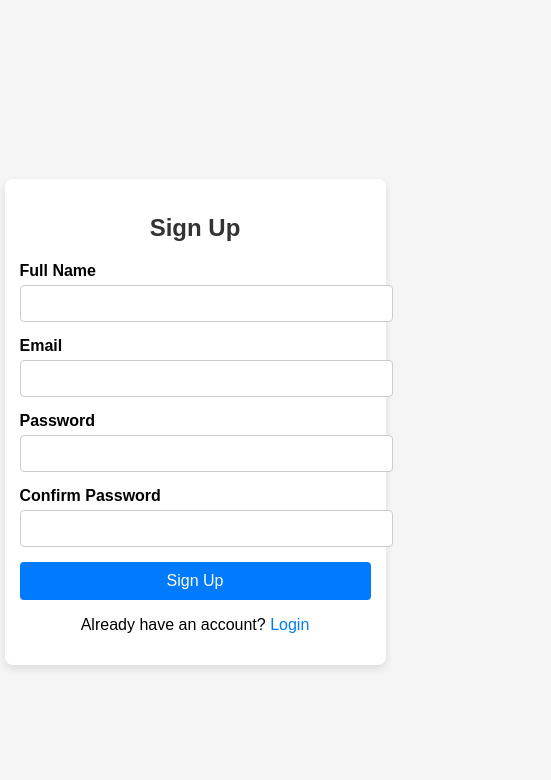
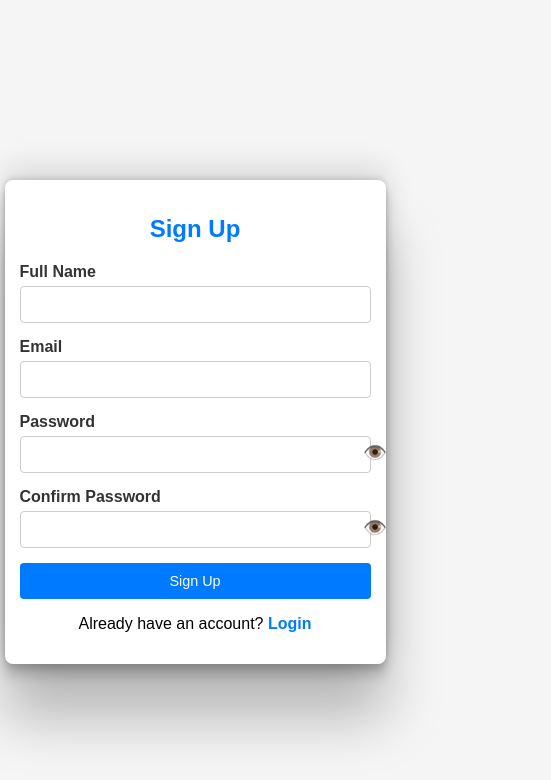
Before and after one commit to Prakash1256/Assignment, a plain HTML site: page index.html in a window 390 px wide. Both pictures are taken after a click on the link "Sign Up". Shown: the whole page, 551 px wide, since content can reach past the window. Drawn offline with Linux system fonts and the light colour scheme.

Commit message:
create/login

```diff
--- a/index.html
+++ b/index.html
@@ -5,6 +5,7 @@
     <meta name="viewport" content="width=device-width, initial-scale=1.0">
     <title>Login and Sign-Up</title>
     <link rel="stylesheet" href="style.css">
+
 </head>
 <body>
     <div class="container" id="loginPage">
@@ -17,7 +18,10 @@
             </div>
             <div class="form-group">
                 <label for="loginPassword">Password</label>
-                <input type="password" id="loginPassword" required>
+                <div style="display: flex; align-items: center;">
+                    <input type="password" id="loginPassword" required>
+                    <button type="button" class="toggle-password" data-target="loginPassword">👁️</button>
+                </div>
                 <div class="error" id="loginPasswordError"></div>
             </div>
             <button type="submit">Login</button>
@@ -42,12 +46,18 @@
             </div>
             <div class="form-group">
                 <label for="signUpPassword">Password</label>
-                <input type="password" id="signUpPassword" required>
+                <div style="display: flex; align-items: center;">
+                    <input type="password" id="signUpPassword" required>
+                    <button type="button" class="toggle-password" data-target="signUpPassword">👁️</button>
+                </div>
                 <div class="error" id="signUpPasswordError"></div>
             </div>
             <div class="form-group">
                 <label for="signUpConfirmPassword">Confirm Password</label>
-                <input type="password" id="signUpConfirmPassword" required>
+                <div style="display: flex; align-items: center;">
+                    <input type="password" id="signUpConfirmPassword" required>
+                    <button type="button" class="toggle-password" data-target="signUpConfirmPassword">👁️</button>
+                </div>
                 <div class="error" id="signUpConfirmPasswordError"></div>
             </div>
             <button type="submit">Sign Up</button>
--- a/script.js
+++ b/script.js
@@ -11,6 +11,16 @@ toSignUp.addEventListener('click', () => {
 toLogin.addEventListener('click', () => {
     loginPage.style.display = 'block';
     signUpPage.style.display = 'none';
+});
+
+document.querySelectorAll('.toggle-password').forEach(button => {
+    button.addEventListener('click', () => {
+        const targetInput = document.getElementById(button.dataset.target);
+        const isPassword = targetInput.type === 'password';
+
+        targetInput.type = isPassword ? 'text' : 'password';
+        button.textContent = isPassword ? '🙈' : '👁️';
+    });
 });
 
 document.getElementById('loginForm').addEventListener('submit', (e) => {
--- a/style.css
+++ b/style.css
@@ -1,3 +1,4 @@
+/* General body styling */
 body {
     font-family: Arial, sans-serif;
     margin: 0;
@@ -9,51 +10,69 @@ body {
     background-color: #f5f5f5;
 }
 
+/* Container styling for both login and sign-up forms */
 .container {
     width: 90%;
     max-width: 400px;
     background: #fff;
     padding: 20px;
-    box-shadow: 0 4px 8px rgba(0, 0, 0, 0.1);
+    box-shadow: rgba(0, 0, 0, 0.25) 0px 54px 55px, rgba(0, 0, 0, 0.12) 0px -12px 30px, rgba(0, 0, 0, 0.12) 0px 4px 6px, rgba(0, 0, 0, 0.17) 0px 12px 13px, rgba(0, 0, 0, 0.09) 0px -3px 5px;
     border-radius: 8px;
 }
 
+/* Heading styling */
 h2 {
     text-align: center;
     margin-bottom: 20px;
-    color: #333;
+    color: #007bff;
+    font-weight: bold;
 }
 
+/* Form group styling */
 .form-group {
     margin-bottom: 15px;
+    position: relative; /* To position toggle button inside input */
 }
 
 .form-group label {
     display: block;
     margin-bottom: 5px;
     font-weight: bold;
+    color: #333;
 }
 
 .form-group input {
     width: 100%;
     padding: 10px;
+    padding-right: 40px; /* Space for toggle button */
     border: 1px solid #ccc;
     border-radius: 4px;
+    box-sizing: border-box;
 }
 
+/* Toggle button styling */
+.toggle-password {
+    position: absolute;
+    left: 180px;
+    top: 65%;
+    transform: translateY(-50%);
+    background: none;
+    border: none;
+    font-size: 1.2em;
+    cursor: pointer;
+
+    padding: 0;
+    outline: none;
+}
+
+/* Error message styling */
 .form-group .error {
     color: red;
     font-size: 0.9em;
     margin-top: 5px;
 }
 
-.toggle-password {
-    cursor: pointer;
-    font-size: 0.9em;
-    color: #007bff;
-    margin-top: 5px;
-}
-
+/* Button styling */
 button {
     width: 100%;
     padding: 10px;
@@ -63,12 +82,11 @@ button {
     border-radius: 4px;
     cursor: pointer;
     font-size: 1em;
+    transition: background-color 0.3s ease;
 }
 
-button:hover {
-    background: #0056b3;
-}
 
+/* Navigation link styling */
 .navigation {
     text-align: center;
     margin-top: 15px;
@@ -77,14 +95,20 @@ button:hover {
 .navigation a {
     color: #007bff;
     text-decoration: none;
+    font-weight: bold;
 }
 
 .navigation a:hover {
     text-decoration: underline;
 }
 
+/* Responsive adjustments */
 @media (max-width: 480px) {
     .container {
         padding: 15px;
     }
+
+    button {
+        font-size: 0.9em;
+    }
 }
```
